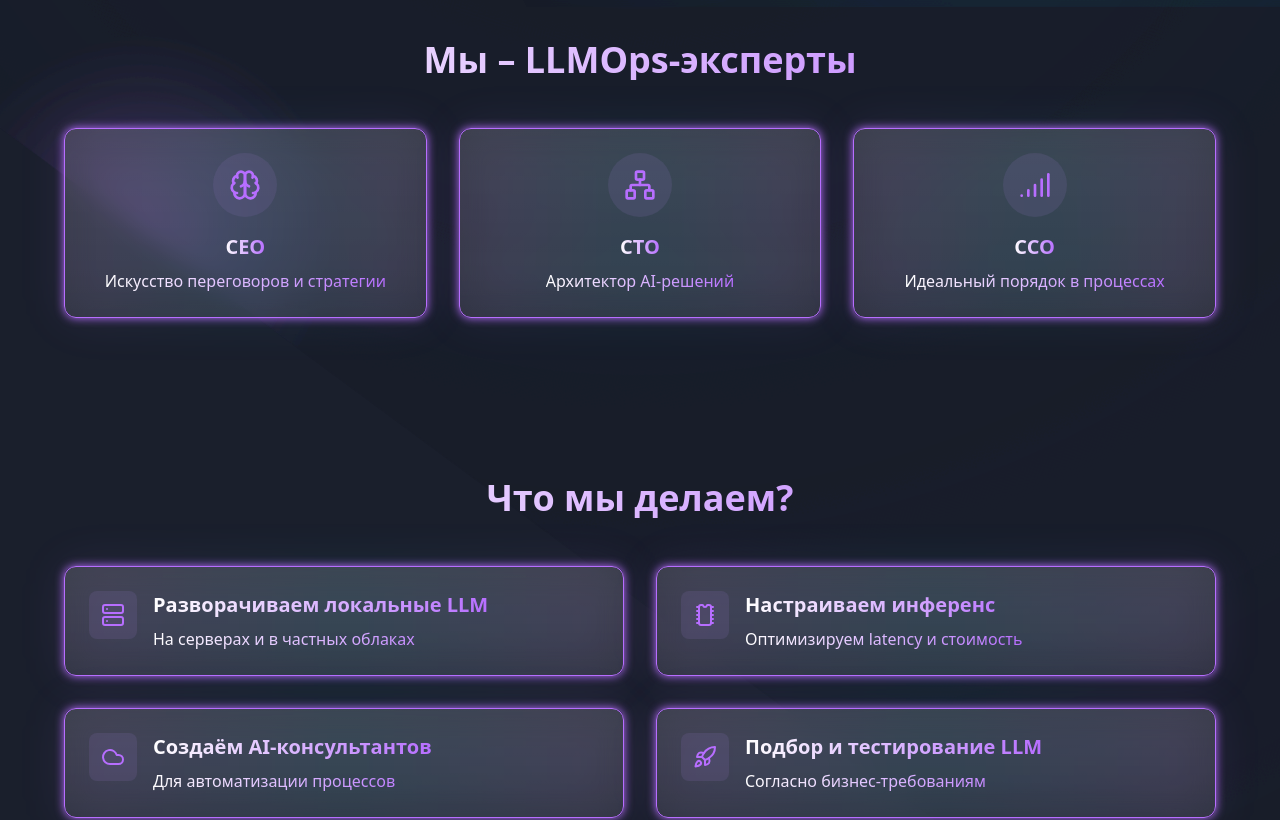
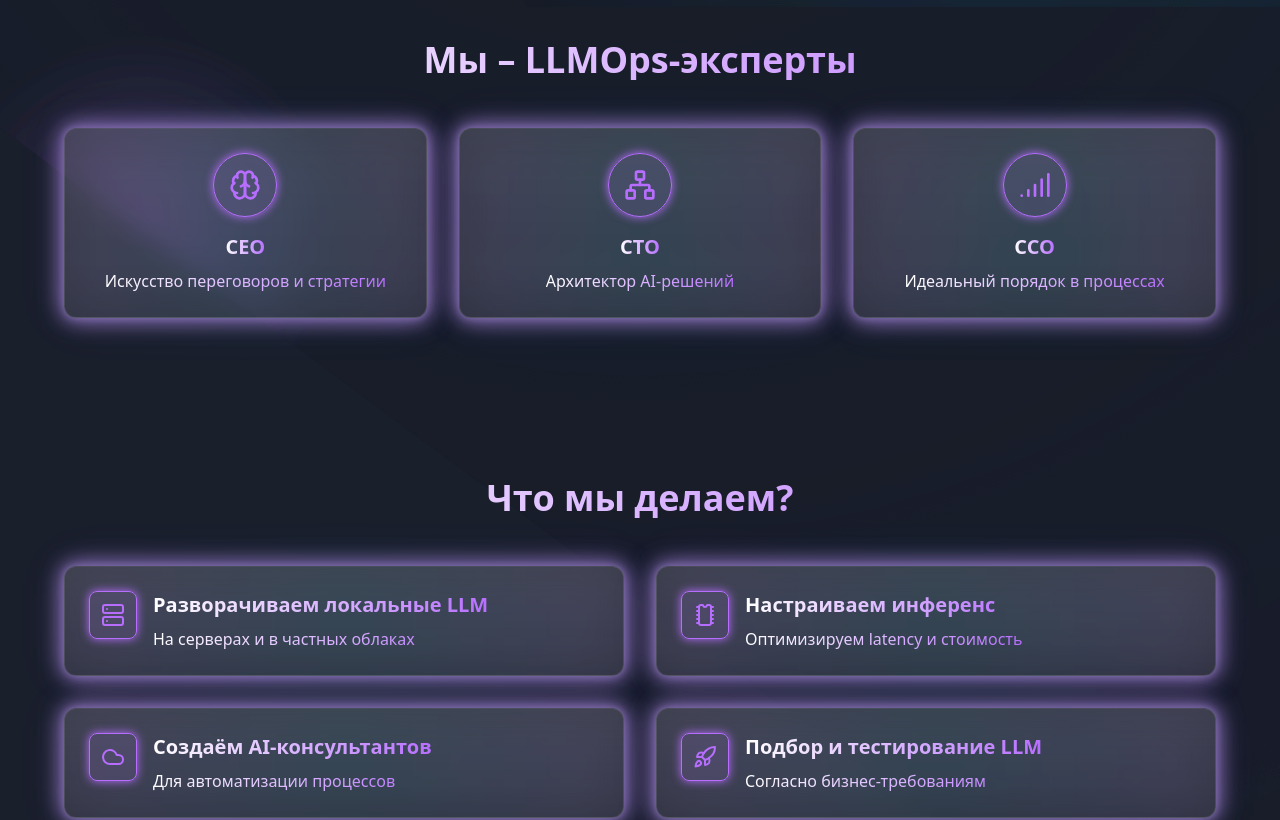
Before and after one commit to vionaaru/mystic-ai-landing, a React (Vite) app: page / in a window 1280 px wide. Shown: the part 840-1660 px from the top of the page. Built offline with nearby package versions, Linux system fonts and the light colour scheme.

Commit message:
Refactor component animations
Adjust the animation speed of the borders for the TeamSection and ServicesGrid components.  The card borders will now have the same animation speed as the AI chat component, while the icon borders will only glow.

```diff
--- a/src/components/ServicesGrid.tsx
+++ b/src/components/ServicesGrid.tsx
@@ -50,9 +50,9 @@ const ServicesGrid = () => {
                   <TooltipTrigger asChild>
                     <div className="relative group cursor-pointer">
                       <div className="absolute inset-0 bg-gradient-to-r from-neon-purple/20 via-neon-blue/20 to-neon-purple/20 rounded-xl blur-xl opacity-50 group-hover:opacity-75 transition-opacity duration-300" />
-                      <div className="glass-panel rounded-xl p-6 transition-all duration-300 hover:scale-105 neon-border relative bg-gradient-to-b from-white/5 to-transparent backdrop-blur-[2px] shadow-[inset_0_1px_1px_rgba(255,255,255,0.2),0_10px_20px_-5px_rgba(0,0,0,0.4)]">
+                      <div className="glass-panel rounded-xl p-6 transition-all duration-300 hover:scale-105 relative bg-gradient-to-b from-white/5 to-transparent backdrop-blur-[2px] shadow-[inset_0_1px_1px_rgba(255,255,255,0.2),0_10px_20px_-5px_rgba(0,0,0,0.4)] animate-glow-pulse">
                         <div className="flex items-start">
-                          <div className="w-12 h-12 rounded-lg flex items-center justify-center bg-accent/20 group-hover:animate-glow-pulse mr-4">
+                          <div className="w-12 h-12 rounded-lg flex items-center justify-center bg-accent/20 neon-border mr-4">
                             <Icon className="w-6 h-6 text-neon-purple" />
                           </div>
                           <div>
--- a/src/components/TeamSection.tsx
+++ b/src/components/TeamSection.tsx
@@ -44,9 +44,9 @@ const TeamSection = () => {
                   <TooltipTrigger asChild>
                     <div className="relative group cursor-pointer">
                       <div className="absolute inset-0 bg-gradient-to-r from-neon-purple/20 via-neon-blue/20 to-neon-purple/20 rounded-xl blur-xl opacity-50 group-hover:opacity-75 transition-opacity duration-300" />
-                      <div className="glass-panel rounded-xl p-6 transition-all duration-300 hover:scale-105 neon-border relative bg-gradient-to-b from-white/5 to-transparent backdrop-blur-[2px] shadow-[inset_0_1px_1px_rgba(255,255,255,0.2),0_10px_20px_-5px_rgba(0,0,0,0.4)]">
+                      <div className="glass-panel rounded-xl p-6 transition-all duration-300 hover:scale-105 relative bg-gradient-to-b from-white/5 to-transparent backdrop-blur-[2px] shadow-[inset_0_1px_1px_rgba(255,255,255,0.2),0_10px_20px_-5px_rgba(0,0,0,0.4)] animate-glow-pulse">
                         <div className="flex flex-col items-center text-center">
-                          <div className="w-16 h-16 rounded-full flex items-center justify-center bg-accent/20 mb-4 group-hover:animate-glow-pulse">
+                          <div className="w-16 h-16 rounded-full flex items-center justify-center bg-accent/20 mb-4 neon-border">
                             <Icon className="w-8 h-8 text-neon-purple" />
                           </div>
                           <h3 className="text-xl font-bold mb-2 gradient-text">{member.role}</h3>
```
